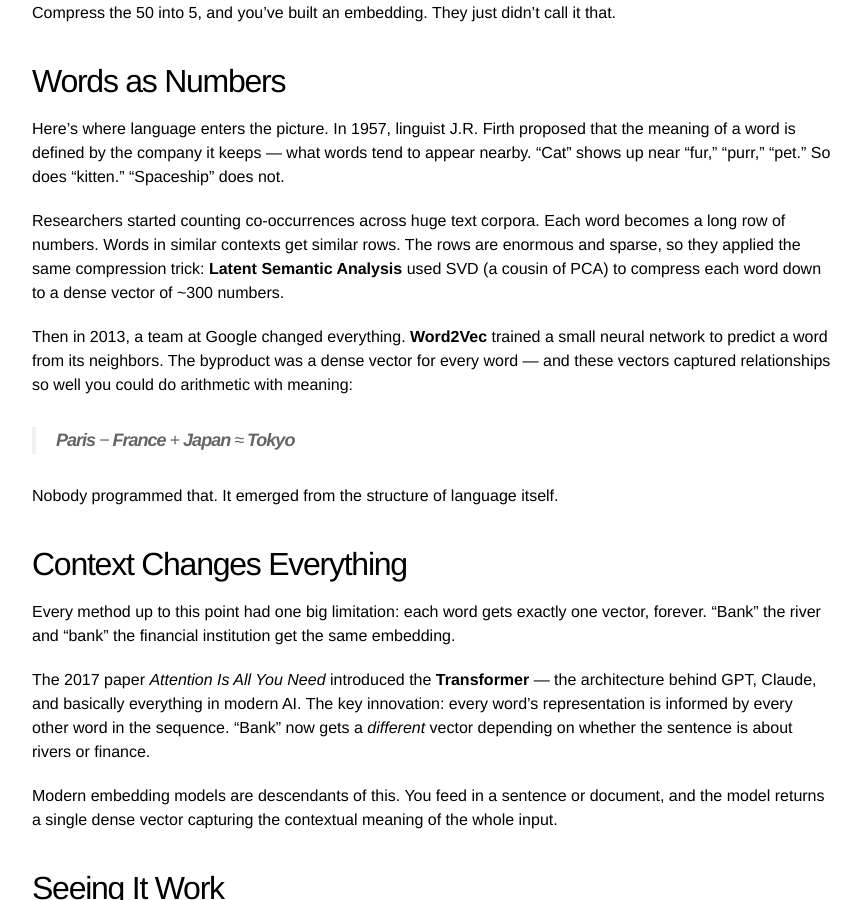
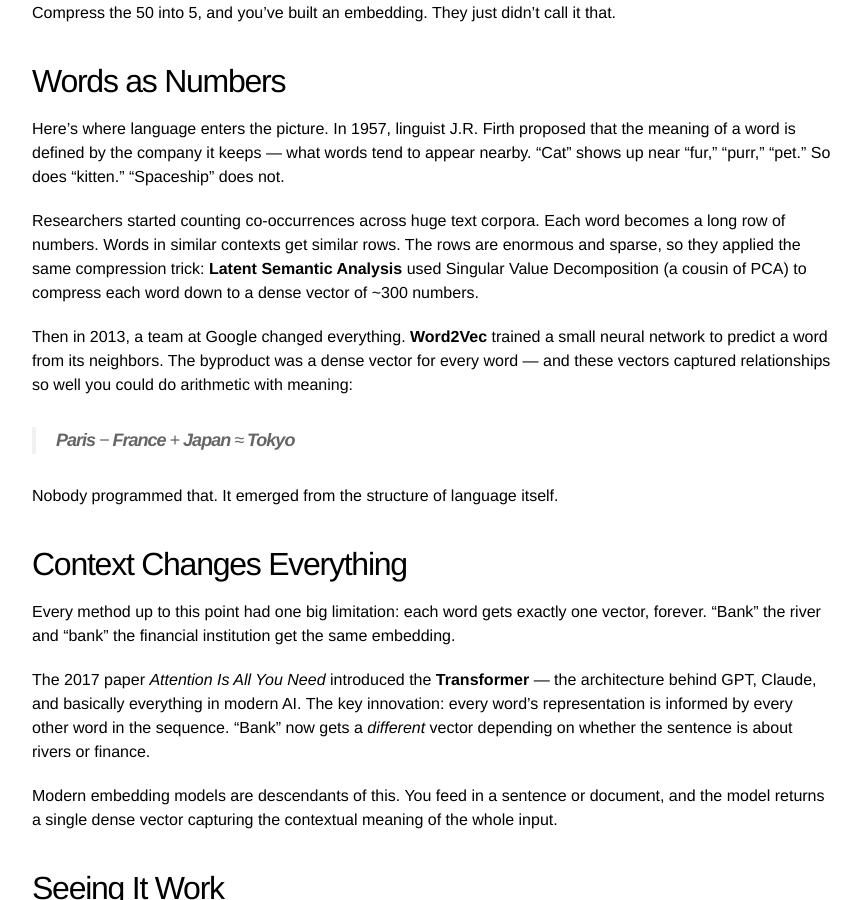
Before and after one commit to SeanPlusPlus/seanplusplus.github.io, a Jekyll site: the page built from _posts/2026-03-29-how-machines-learn-what-words-mean.md, in a window 1280 px wide and 900 px high, scrolled down 1079 px. Shown: the whole window, without its empty margins (208-1069 px from the left). Built offline with Jekyll 4.4.1, drawn with Linux system fonts in a browser that asks for light colours.

Commit message:
docs: spell out SVD on first use
Co-Authored-By: Claude Opus 4.6 <noreply@anthropic.com>

```diff
--- a/_posts/2026-03-29-how-machines-learn-what-words-mean.md
+++ b/_posts/2026-03-29-how-machines-learn-what-words-mean.md
@@ -28,7 +28,7 @@ By mid-century, researchers could say "these 50 measurements are really driven b
 
 Here's where language enters the picture. In 1957, linguist J.R. Firth proposed that the meaning of a word is defined by the company it keeps — what words tend to appear nearby. "Cat" shows up near "fur," "purr," "pet." So does "kitten." "Spaceship" does not.
 
-Researchers started counting co-occurrences across huge text corpora. Each word becomes a long row of numbers. Words in similar contexts get similar rows. The rows are enormous and sparse, so they applied the same compression trick: **Latent Semantic Analysis** used SVD (a cousin of PCA) to compress each word down to a dense vector of ~300 numbers.
+Researchers started counting co-occurrences across huge text corpora. Each word becomes a long row of numbers. Words in similar contexts get similar rows. The rows are enormous and sparse, so they applied the same compression trick: **Latent Semantic Analysis** used Singular Value Decomposition (a cousin of PCA) to compress each word down to a dense vector of ~300 numbers.
 
 Then in 2013, a team at Google changed everything. **Word2Vec** trained a small neural network to predict a word from its neighbors. The byproduct was a dense vector for every word — and these vectors captured relationships so well you could do arithmetic with meaning:
 
```
